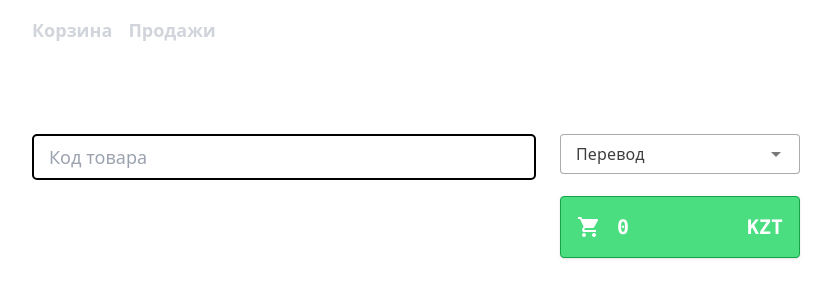
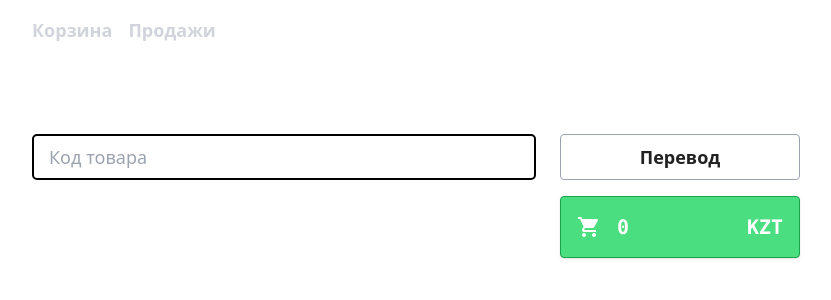
Before and after one commit to ctrlartspace/openmarket-frontend, a Vue app: page / in a window 1280 px wide. Shown: the top 300 px of the page, without its empty margins (224-1055 px from the left). Built offline with nearby package versions, Linux system fonts and the light colour scheme.

Commit message:
cart change

```diff
--- a/src/components/CartChange.vue
+++ b/src/components/CartChange.vue
@@ -1,30 +1,27 @@
 <template>
-  <v-select
-    v-model="paymentType"
-    class="font-weight-bold"
-    :items="paymentTypes"
-  ></v-select>
-  <div v-if="paymentType === 'cash'">
-    <v-text-field
-      v-model="inputAmount"
-      class="mb-2"
-      hide-details
-      placeholder="Сумма"
+  <div
+    class="px-2 mb-4 rounded border border-gray-400 cursor-pointer hover:bg-gray-100"
+  >
+    <div
+      class="p-2 text-lg font-semibold text-center select-none"
+      @click="onChangePaymentType"
     >
-    </v-text-field>
-    <v-text-field class="mb-2" hide-details readonly :value="cartChange">
-    </v-text-field>
+      {{ isCash ? "Наличные" : "Перевод" }}
+    </div>
   </div>
 </template>
 
 <script setup>
 import { ref, computed } from "vue"
-import { paymentTypes } from "@/utils/base-data"
 import { useCartStore } from "@/stores/cart.store"
 
 const store = useCartStore()
 const inputAmount = ref(null)
-const paymentType = ref(paymentTypes[1])
+const isCash = ref(false)
 
 const cartChange = computed(() => inputAmount.value - store.getTotalAmount)
+
+const onChangePaymentType = () => {
+  isCash.value = !isCash.value
+}
 </script>
```
